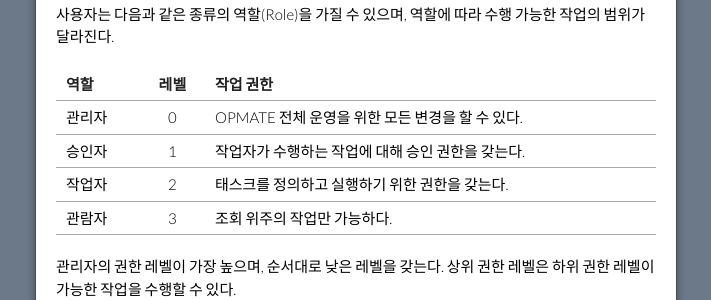
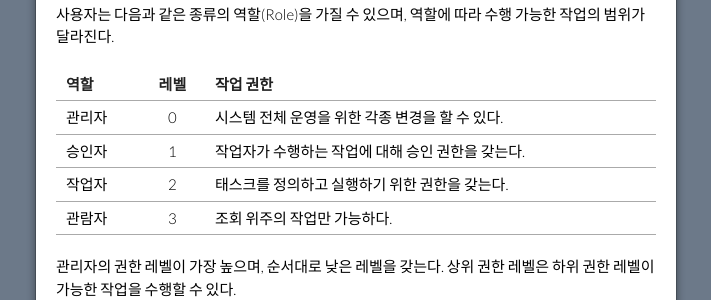
Before and after one commit to opmate/opmate.github.io, a Jekyll site: the page built from document/Overview.md, in a window 1280 px wide and 900 px high. Shown: the part 360-660 px from the top of the window, without its empty margins (284-995 px from the left). Built offline with Jekyll 4.4.1, drawn with Linux system fonts in a browser that asks for light colours; our own code applies the rules of GitHub Pages for plain Markdown files; a script that is not in the unit is left out; the repository's description, which GitHub fills in, is left out.

Commit message:
Update Overview.md

```diff
--- a/document/Overview.md
+++ b/document/Overview.md
@@ -13,7 +13,7 @@ title: Overview
 
 | 역할   | 레벨 | 작업 권한                                          |
 | ------ | :--: | --------------------------------------------------|
-| 관리자 | 0    | OPMATE 전체 운영을 위한 모든 변경을 할 수 있다.   |
+| 관리자 | 0    | 시스템 전체 운영을 위한 각종 변경을 할 수 있다.   |
 | 승인자 | 1    | 작업자가 수행하는 작업에 대해 승인 권한을 갖는다. |
 | 작업자 | 2    | 태스크를 정의하고 실행하기 위한 권한을 갖는다.    |
 | 관람자 | 3    | 조회 위주의 작업만 가능하다.                      |
```
